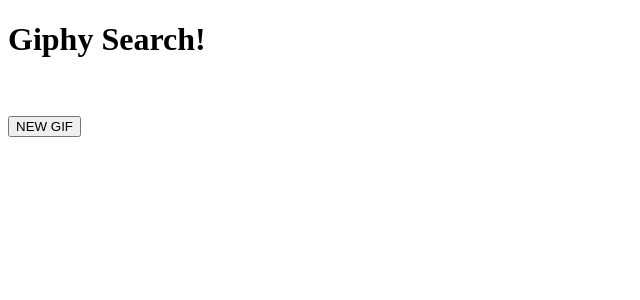
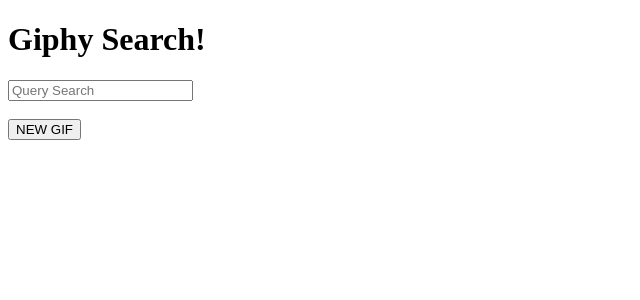
Before and after one commit to kitkogan/giphy-group-project, a React (Create React App) app: page / in a window 1280 px wide. Shown: the top 300 px of the page, without its empty margins (0-640 px from the left). Built offline with nearby package versions, Linux system fonts and the light colour scheme.

Commit message:
sending dispatch payload of input value

```diff
--- a/src/components/App/App.js
+++ b/src/components/App/App.js
@@ -3,19 +3,27 @@
 
 class App extends Component {
 
+  state={
+    queryString:''
+  }
   componentDidMount = () => {
     // this.getGifs();
   }
 
   getGifs = () => {
-    this.props.dispatch({type: "GET_SEARCH"});
-
+    this.props.dispatch({type: "GET_SEARCH", payload:this.state.queryString});
+    this.setState({queryString:''})
   }
-
+handleChange = (event) =>{
+  this.setState({
+    queryString:event.target.value
+  })
+}
   render() {
     return (
       <div>
         <h1>Giphy Search!</h1>
+        <input value={this.state.queryString} placeholder="Query Search" onChange={this.handleChange}></input>
         {/* <p>{JSON.stringify(this.props.reduxState.searchReducer)}</p> */}
         {this.props.reduxState.searchReducer.data &&
         <div>{this.props.reduxState.searchReducer.data.map(gif=><li key={gif.id}><img alt={gif.url} src={gif.images.original.url} height='100px' /></li> )}</div>}
--- a/src/index.js
+++ b/src/index.js
@@ -19,7 +19,9 @@
     }
   };
 
-function* getSearch() {
+function* getSearch(action) {
+  console.log('sent payload queryString', action.payload);
+
     const gifsResponse = yield Axios.get('/api/search');
     yield put({ type: 'SET_GIFS', payload: gifsResponse.data });
 }
```
